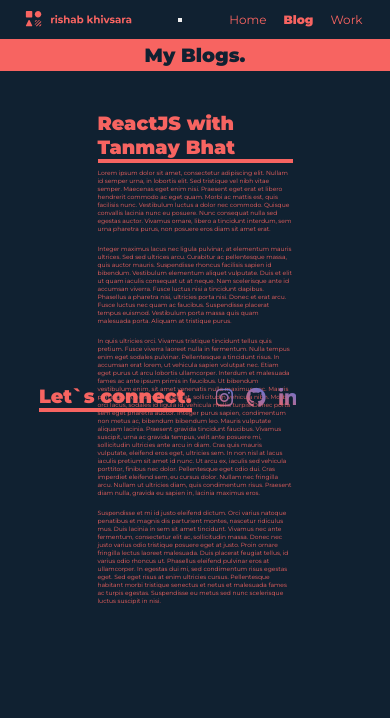
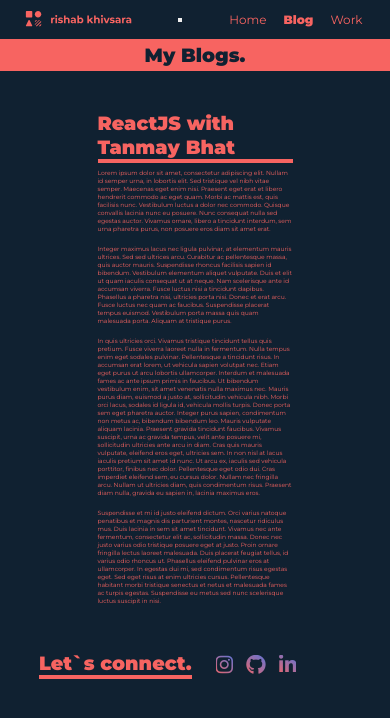
Before and after one commit to Bonitoflakes/portfolio_MK_II, a plain HTML site: page article-1.html in a window 390 px wide. Drawn offline with Linux system fonts and the light colour scheme.

Commit message:
fix: css styling

```diff
--- a/css/style.css
+++ b/css/style.css
@@ -422,4 +422,7 @@
         font-size: 3rem;
         color: var(--color);
     }
+    .blog-article {
+  height: auto;
+  }
 }
```
